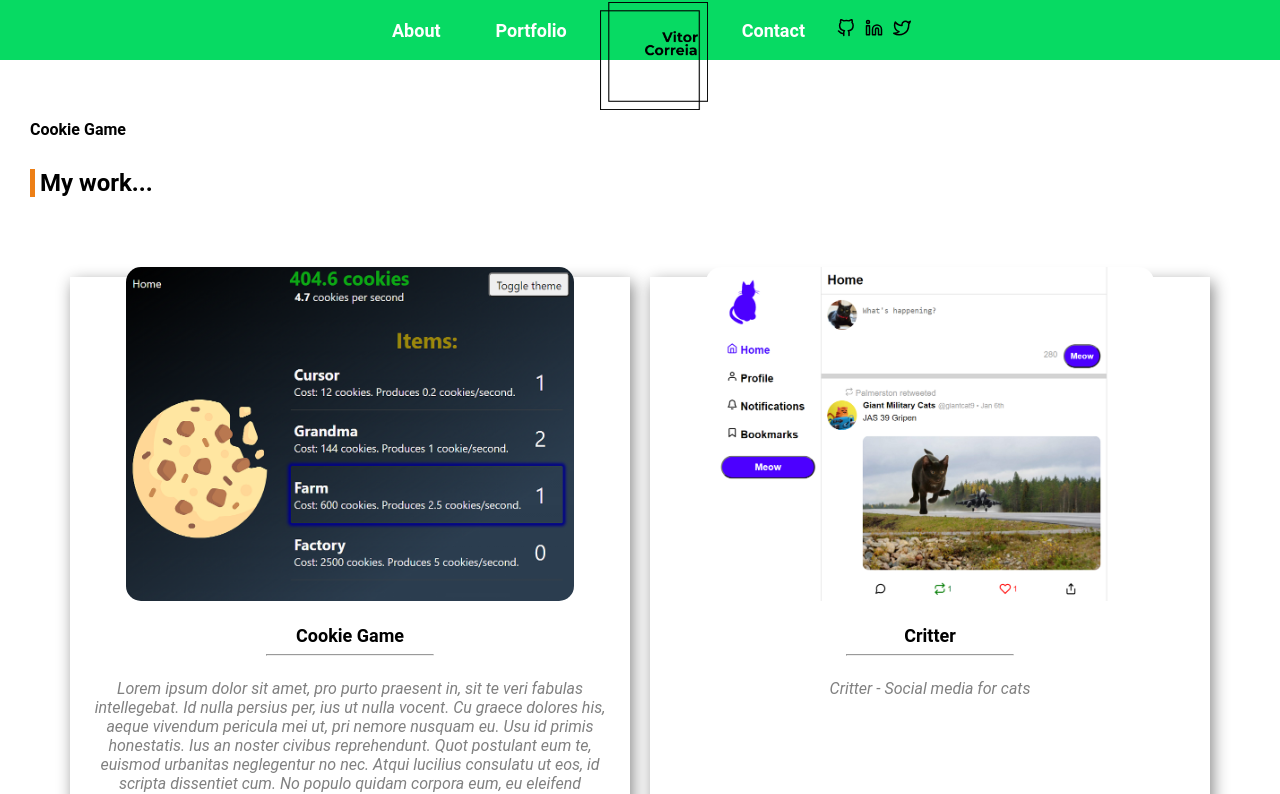
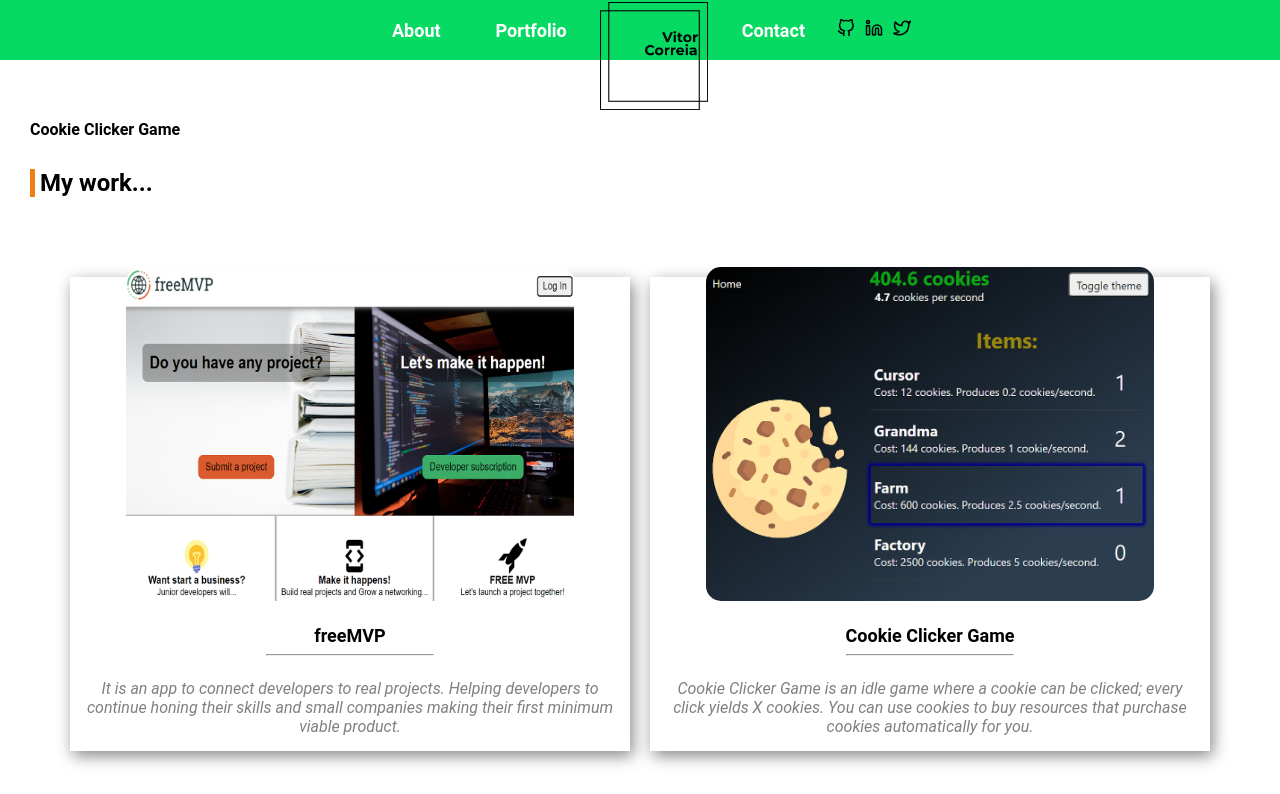
Before and after one commit to vitor-correia10/portfolio, a React (Create React App) app: page /cookie in a window 1280 px wide. Shown: the top 794 px of the page. Built offline with nearby package versions, Linux system fonts and the light colour scheme.

Commit message:
Change data

```diff
--- a/src/data.js
+++ b/src/data.js
@@ -1,17 +1,17 @@
 export const projects = {
+    freeMVP: {
+        id: "freeMVP",
+        title: "freeMVP",
+        description: "It is an app to connect developers to real projects. Helping developers to continue honing their skills and small companies making their first minimum viable product.",
+        url: "https://github.com/vitor-correia10/freemvp",
+        avatarSrc: "/assets/freeMVP.PNG",
+    },
     cookie: {
         id: "cookie",
-        title: "Cookie Game",
-        description: "Lorem ipsum dolor sit amet, pro purto praesent in, sit te veri fabulas intellegebat. Id nulla persius per, ius ut nulla vocent. Cu graece dolores his, aeque vivendum pericula mei ut, pri nemore nusquam eu. Usu id primis honestatis. Ius an noster civibus reprehendunt. Quot postulant eum te, euismod urbanitas neglegentur no nec. Atqui lucilius consulatu ut eos, id scripta dissentiet cum. No populo quidam corpora eum, eu eleifend conceptam intellegebat cum. Ius diceret percipitur disputando ea, sit ad veniam eruditi, ex choro congue soleat mel. Mei dolor tantas partiendo ei, te diam tamquam quo. Ei eum graeci everti repudiandae.",
+        title: "Cookie Clicker Game",
+        description: "Cookie Clicker Game is an idle game where a cookie can be clicked; every click yields X cookies. You can use cookies to buy resources that purchase cookies automatically for you.",
         url: "https://github.com/vitor-correia10/m4-5-react--context",
         avatarSrc: "/assets/cookie.PNG",
         ia: "Hello World!"
     },
-    critter: {
-        id: "critter",
-        title: "Critter",
-        description: "Critter - Social media for cats",
-        url: "https://github.com/vitor-correia10/project-m4-twitter-clone",
-        avatarSrc: "/assets/critter.PNG",
-    },
 };
```
Also changed, not shown: public/assets/freeMVP.PNG (added).
